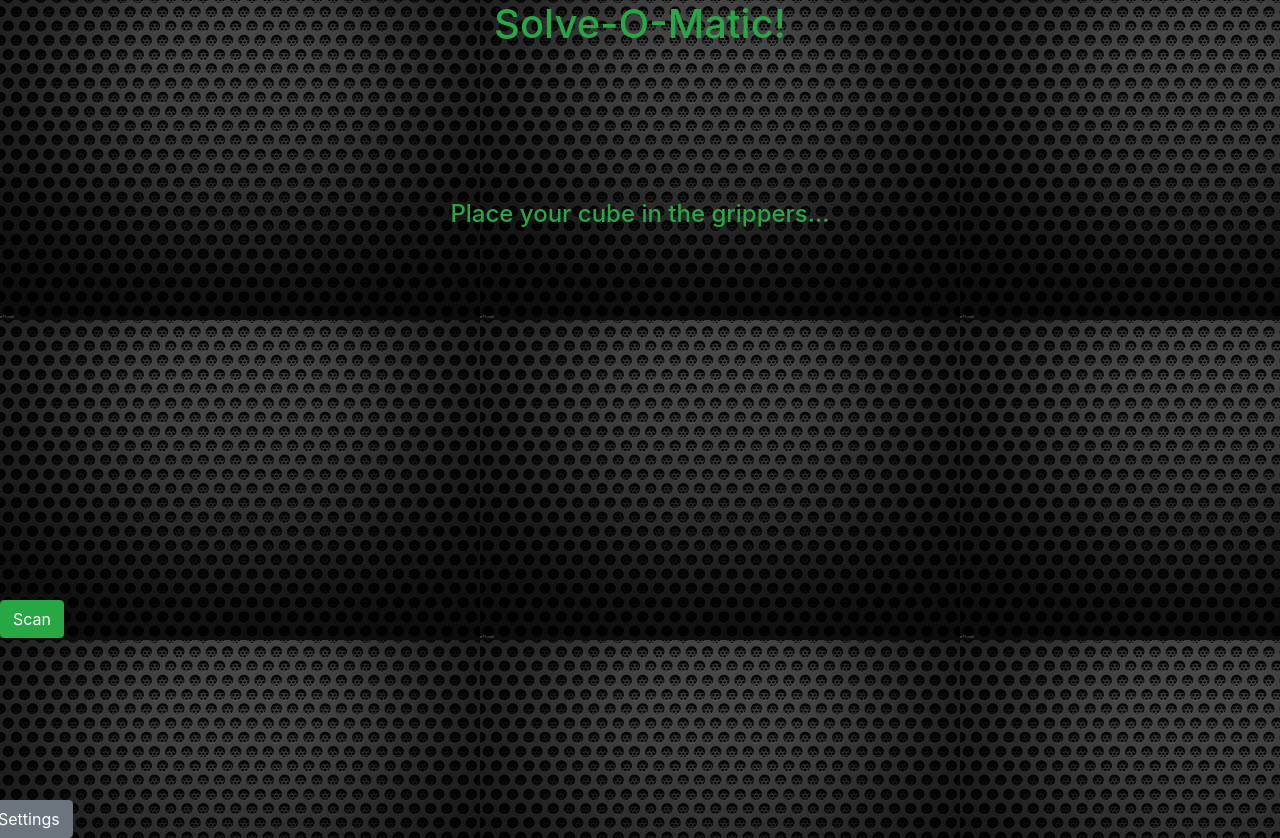
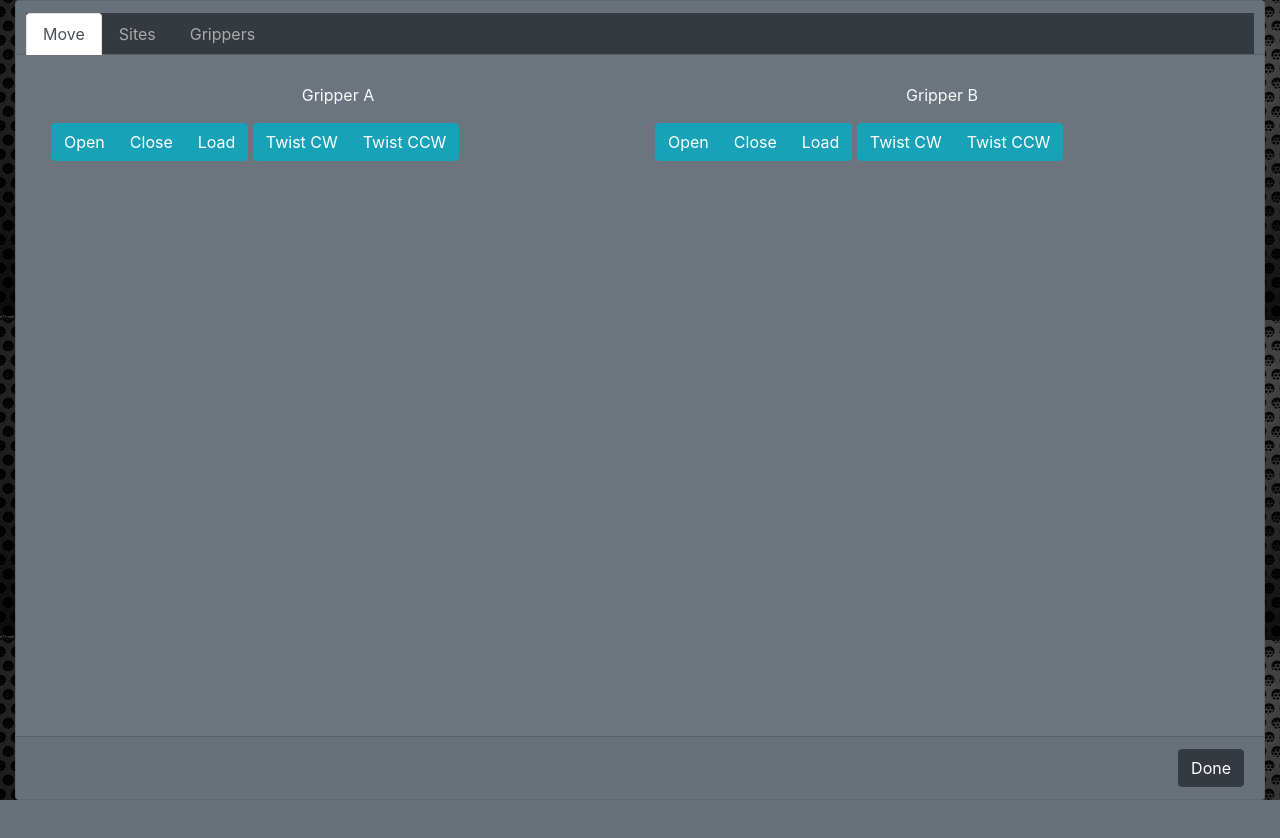
Before and after one commit to barskey/solve-o-matic, a Flask app: page /settings in a window 1280 px wide. After the commit the page ends 800 px from the top, so only its background shows below. Run offline with Flask 2, Linux system fonts and the light colour scheme; some libraries are stand-ins or nearby versions.

Commit message:
Working on settings.

```diff
--- /dev/null
+++ b/app/static/css/base.css
@@ -0,0 +1,16 @@
+body {
+    background-image: url('../img/bg.png');
+}
+
+@font-face {
+    font-family: Computerfont;
+    src: url('../fonts/Computerfont.ttf');
+}
+
+h1, h4 {
+    font-family: computerFont;
+}
+
+.nav-link {
+    color: darkgrey;
+}
--- a/app/templates/base.html
+++ b/app/templates/base.html
@@ -11,11 +11,7 @@
 
         <!-- CSS Files         -->
         <link href="static/css/bootstrap.min.css" rel="stylesheet" />
-        <style>
-            body {
-                background-image: url("static/img/bg.png");
-            }
-        </style>
+        <link href="static/css/base.css" rel="stylesheet" />
     </head>
     <body>
         {% block content %}{% endblock %}
--- a/app/templates/settings.html
+++ b/app/templates/settings.html
@@ -1,25 +1,97 @@
 {% extends "base.html" %}
 
 {% block content %}
-<div class="container-fluid text-center text-success h-100">
-	<div class="row align-self-center h-25">
-		<div class="col">
-			<h1>Solve-O-Matic!</h1>
+<div class="container-fluid h-100">
+	<div class="card bg-secondary h-100">
+		<div class="card-header">
+			<ul class="nav nav-tabs card-header-tabs bg-dark">
+				<li class="nav-item">
+					<a class="nav-link active" id="move-tab" data-toggle="tab" href="#move">Move</a>
+				</li>
+				<li class="nav-item">
+					<a class="nav-link" id="sites-tab" data-toggle="tab" href="#sites">Sites</a>
+				</li>
+				<li class="nav-item">
+					<a class="nav-link" id="gripper-tab" data-toggle="tab" href="#gripper">Grippers</a>
+				</li>
+			</ul>
 		</div>
-	</div>
-	<div class="row align-self-center h-50">
-		<div class="col">
-			<h4>Place your cube in the grippers...</h4>
+		<div class="card-body">
+			<div class="tab-content">
+				<div class="container-fluid tab-pane show active" id="move">
+					<div class="row">
+						<div class="col-6">
+							<div class="text-light text-center my-2">Gripper A</div>
+							<div class="btn-group mt-2">
+								<button type="button" class="btn btn-info">Open</button>
+								<button type="button" class="btn btn-info">Close</button>
+								<button type="button" class="btn btn-info">Load</button>
+							</div>
+							<div class="btn-group mt-2">
+								<button type="button" class="btn btn-info">Twist CW</button>
+								<button type="button" class="btn btn-info">Twist CCW</button>
+							</div>
+						</div>
+						<div class="col-6">
+							<div class="text-light text-center my-2">Gripper B</div>
+							<div class="btn-group my-2">
+								<button type="button" class="btn btn-info">Open</button>
+								<button type="button" class="btn btn-info">Close</button>
+								<button type="button" class="btn btn-info">Load</button>
+							</div>
+							<div class="btn-group my-2">
+								<button type="button" class="btn btn-info">Twist CW</button>
+								<button type="button" class="btn btn-info">Twist CCW</button>
+							</div>
+						</div>
+					</div>
+				</div>
+				<div class="container-fluid tab-pane" id="sites">
+					<div class="row">
+						<div class="col-6">
+							<div class="text-light text-center my-2">Gripper A</div>
+							<div class="btn-group my-2">
+								<button type="button" class="btn btn-info">Open</button>
+								<button type="button" class="btn btn-info">Close</button>
+								<button type="button" class="btn btn-info">Load</button>
+							</div>
+							<div class="btn-group my-2">
+								<button type="button" class="btn btn-info">Twist CW</button>
+								<button type="button" class="btn btn-info">Twist CCW</button>
+							</div>
+						</div>
+						<div class="col-6">
+							<div class="text-light text-center my-2">Gripper B</div>
+						</div>
+					</div>
+				</div>
+				<div class="container-fluid tab-pane" id="gripper">
+					<div class="row">
+						<div class="col-6">
+							<div class="text-light text-center my-2">Gripper A</div>
+							<div class="btn-group my-2">
+								<button type="button" class="btn btn-info">Twist CW</button>
+								<button type="button" class="btn btn-info">Twist CCW</button>
+							</div>
+						</div>
+						<div class="col-6">
+							<div class="text-light text-center my-2">Gripper B</div>
+							<div class="btn-group my-2">
+								<button type="button" class="btn btn-info">Open</button>
+								<button type="button" class="btn btn-info">Close</button>
+								<button type="button" class="btn btn-info">Load</button>
+							</div>
+							<div class="btn-group my-2">
+								<button type="button" class="btn btn-info">Twist CW</button>
+								<button type="button" class="btn btn-info">Twist CCW</button>
+							</div>
+						</div>
+					</div>
+				</div>
+			</div>
 		</div>
-	</div>
-	<div class="row align-self-center>
-		<div class="col">
-			<a class="btn btn-success" href="scan.html">Scan</a>
-		</div>
-	</div>
-	<div class="row align-self-left>
-		<div class="col">
-			<a class="btn btn-secondary" href="settings.html">Settings</a>
+		<div class="card-footer text-right">
+			<a class="btn btn-dark" href="/index">Done</a>
 		</div>
 	</div>
 </div>
```
Also changed, not shown: app/static/js/scan.js (+26 -19 lines), app/templates/index.html (+5 -5 lines), app/templates/scan.html (+15 -10 lines), app/static/fonts/Computerfont.ttf (added), app/static/img/no-image.jpg (added).
